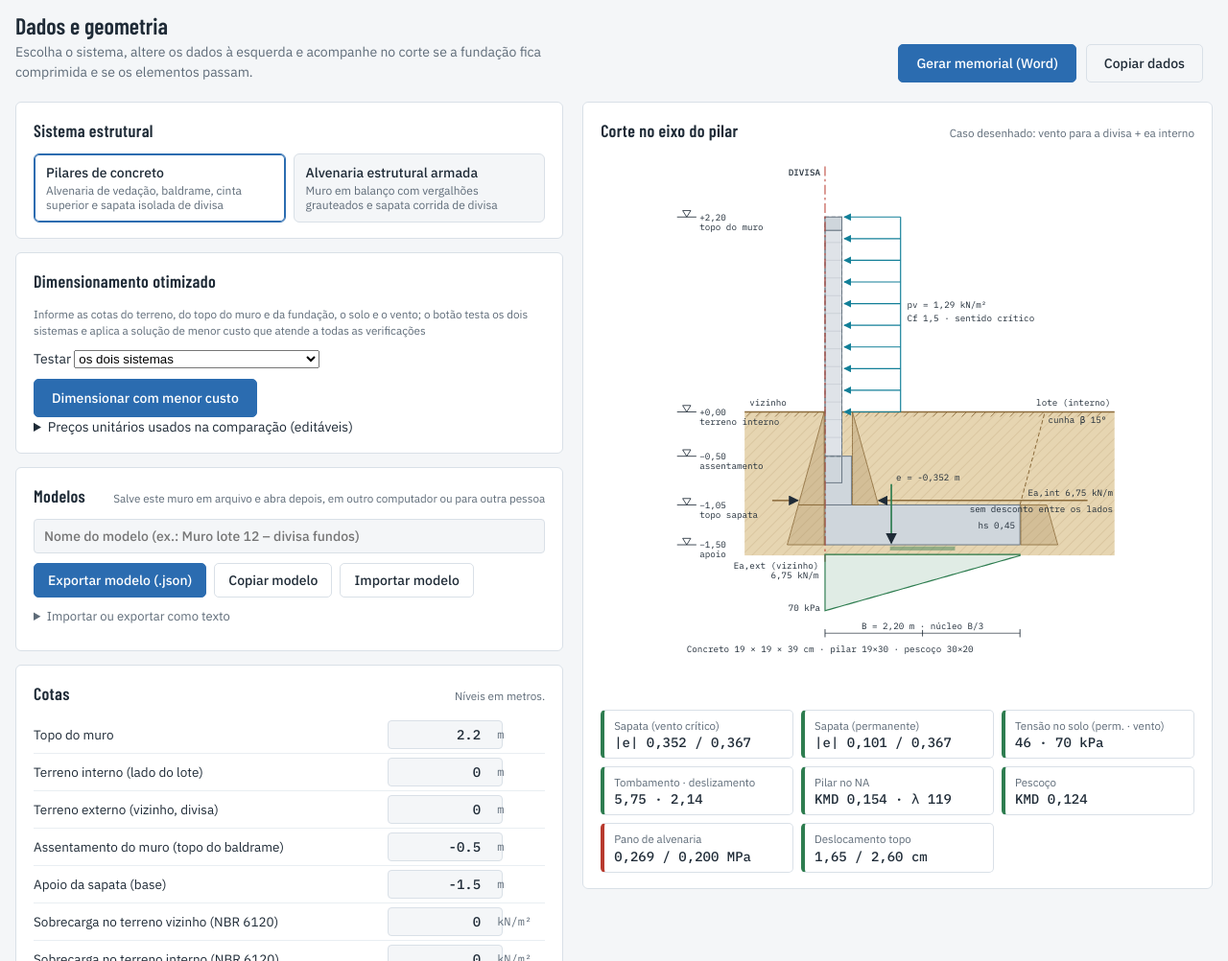
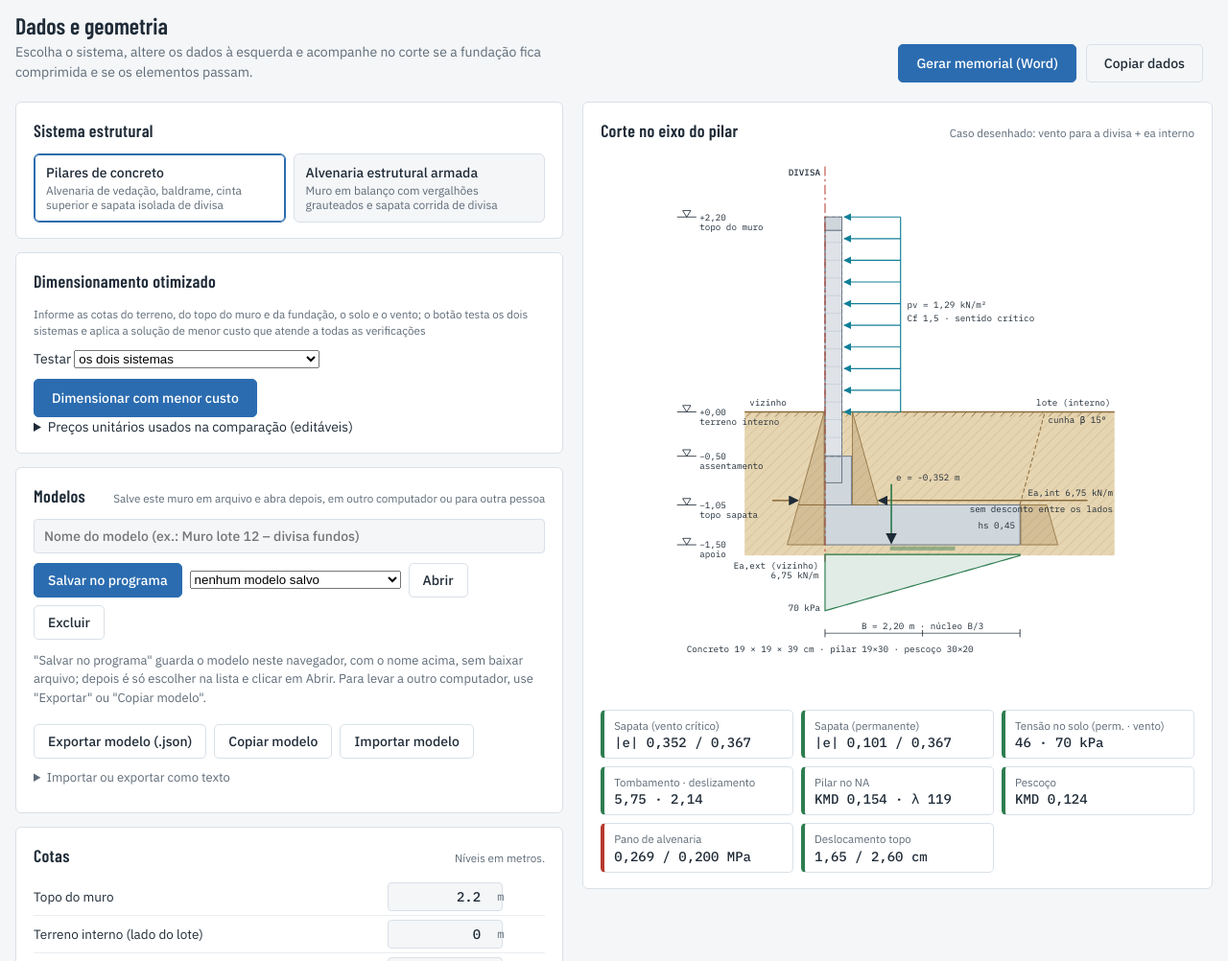
Before and after one commit to engrafaeljralveS/Calculo-Estrutural, a plain HTML site: page apps/muro-vedacao.html in a window 1280 px wide. Shown: the part 98-1100 px from the top of the page at 96% size. Drawn offline with nearby package versions, Linux system fonts and the light colour scheme.

Commit message:
Muro de Vedação: salvar e abrir modelos dentro do programa, sem download
Co-Authored-By: Claude Opus 5.5 <noreply@anthropic.com>
Claude-Session: https://claude.ai/code/session_01DCiErttb8MvCdHnvc2rbG9

```diff
--- a/apps/muro-vedacao.html
+++ b/apps/muro-vedacao.html
@@ -188,7 +188,14 @@ td.txt{font-family:var(--body);text-align:left;color:var(--muted);font-size:12.5
           <div class="modelos">
             <div class="row"><input type="text" id="nomeModelo" placeholder="Nome do modelo (ex.: Muro lote 12 – divisa fundos)" aria-label="Nome do modelo"></div>
             <div class="row">
-              <button class="btn primary" type="button" id="expModelo">Exportar modelo (.json)</button>
+              <button class="btn primary" type="button" id="salvaLocal">Salvar no programa</button>
+              <select id="listaLocal" aria-label="Modelos salvos no programa" style="min-width:220px"></select>
+              <button class="btn" type="button" id="abreLocal">Abrir</button>
+              <button class="btn ghost" type="button" id="delLocal">Excluir</button>
+            </div>
+            <p class="note" style="margin:2px 0 8px">"Salvar no programa" guarda o modelo neste navegador, com o nome acima, sem baixar arquivo; depois é só escolher na lista e clicar em Abrir. Para levar a outro computador, use "Exportar" ou "Copiar modelo".</p>
+            <div class="row">
+              <button class="btn" type="button" id="expModelo">Exportar modelo (.json)</button>
               <button class="btn" type="button" id="copModelo">Copiar modelo</button>
               <button class="btn" type="button" id="impModeloBtn">Importar modelo</button>
               <input type="file" id="impModelo" accept=".json,application/json,text/plain" hidden>
@@ -2570,6 +2577,22 @@ $('impModelo').addEventListener('change',e=>{const fl=e.target.files&&e.target.f
   if(fl.size>2e6){sayM('Arquivo grande demais para um modelo.');return}
   const r=new FileReader();r.onload=()=>aplicarModelo(r.result,fl.name);r.onerror=()=>sayM('Não foi possível ler o arquivo.');r.readAsText(fl)});
 $('aplicaTxt').addEventListener('click',()=>{const t=$('modeloTxt').value.trim();if(!t){sayM('Cole o conteúdo do modelo no campo de texto.');return}aplicarModelo(t,'texto colado')});
+/* modelos guardados no navegador (sem download) */
+const KEYM=KEY+'-modelos';
+function lerLocais(){try{const a=JSON.parse(localStorage.getItem(KEYM)||'[]');return Array.isArray(a)?a:[]}catch(e){return []}}
+function gravarLocais(a){try{localStorage.setItem(KEYM,JSON.stringify(a));return true}catch(e){return false}}
+function listarLocais(sel){const a=lerLocais(),el=$('listaLocal');
+  el.innerHTML=a.length?a.map((m,i)=>`<option value="${i}">${String(m.nome).replace(/[<>&"]/g,c=>({'<':'&lt;','>':'&gt;','&':'&amp;','"':'&quot;'}[c]))} (${new Date(m.quando).toLocaleDateString('pt-BR')})</option>`).join(''):'<option value="">nenhum modelo salvo</option>';
+  if(sel!=null&&a.length)el.value=String(sel)}
+$('salvaLocal').addEventListener('click',()=>{const nome=(I.nomeModelo||'').trim();if(!nome){sayM('Digite um nome para o modelo no campo acima e clique em salvar de novo.');$('nomeModelo').focus();return}
+  const a=lerLocais(),i=a.findIndex(m=>m.nome===nome),item={nome,quando:Date.now(),txt:modeloJSON()};
+  if(i>=0&&!confirm(`Já existe um modelo “${nome}”. Substituir?`))return;
+  if(i>=0)a[i]=item;else a.push(item);a.sort((x,y)=>x.nome.localeCompare(y.nome,'pt-BR'));
+  if(!gravarLocais(a)){sayM('Não foi possível salvar neste navegador. Use "Copiar modelo".');return}
+  listarLocais(a.findIndex(m=>m.nome===nome));sayM(`Modelo “${nome}” salvo no programa. Para abrir depois, escolha na lista e clique em Abrir.`)});
+$('abreLocal').addEventListener('click',()=>{const a=lerLocais(),m=a[+$('listaLocal').value];if(!m){sayM('Nenhum modelo salvo para abrir.');return}aplicarModelo(m.txt,'modelos salvos no programa')});
+$('delLocal').addEventListener('click',()=>{const a=lerLocais(),i=+$('listaLocal').value,m=a[i];if(!m)return;if(!confirm(`Excluir o modelo “${m.nome}”?`))return;a.splice(i,1);gravarLocais(a);listarLocais(0);sayM(`Modelo “${m.nome}” excluído.`)});
+listarLocais(0);
 $('mostraTxt').addEventListener('click',()=>{$('modeloTxt').value=modeloJSON();$('modeloTxt').select();sayM('Modelo atual no campo de texto: copie e guarde.')});
 document.addEventListener('change',e=>{const k=e.target.dataset&&e.target.dataset.det;if(!k)return;const [id,fld]=k.split('.');const v=+e.target.value;if(!(v>0))return;
   I.det=I.det||{};I.det[I.sys]=I.det[I.sys]||{};I.det[I.sys][id]={...(I.det[I.sys][id]||{}),[fld]:v};save();update()});
```
